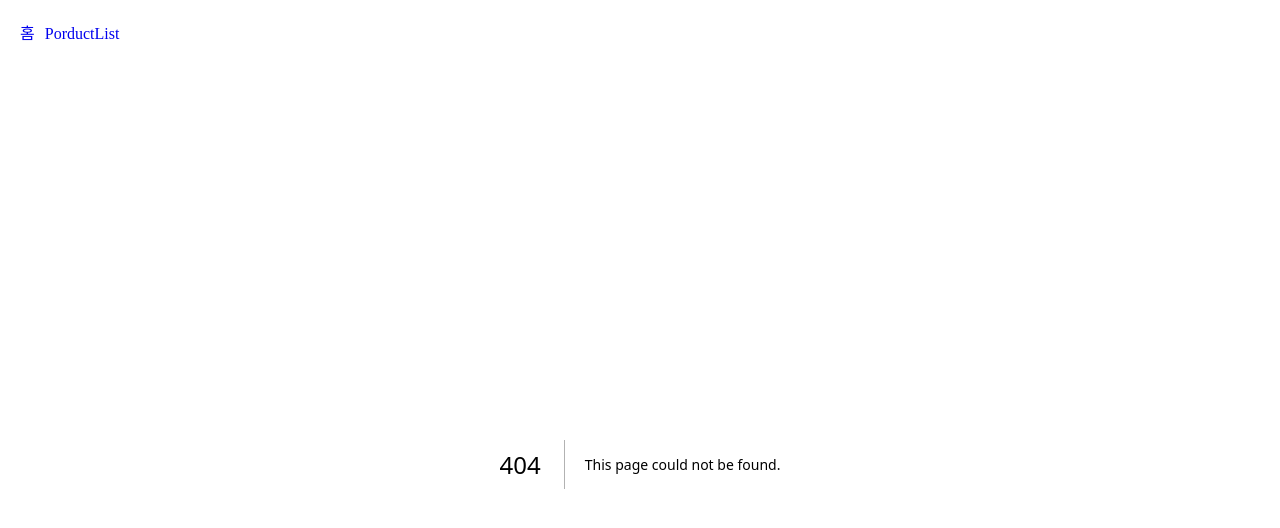
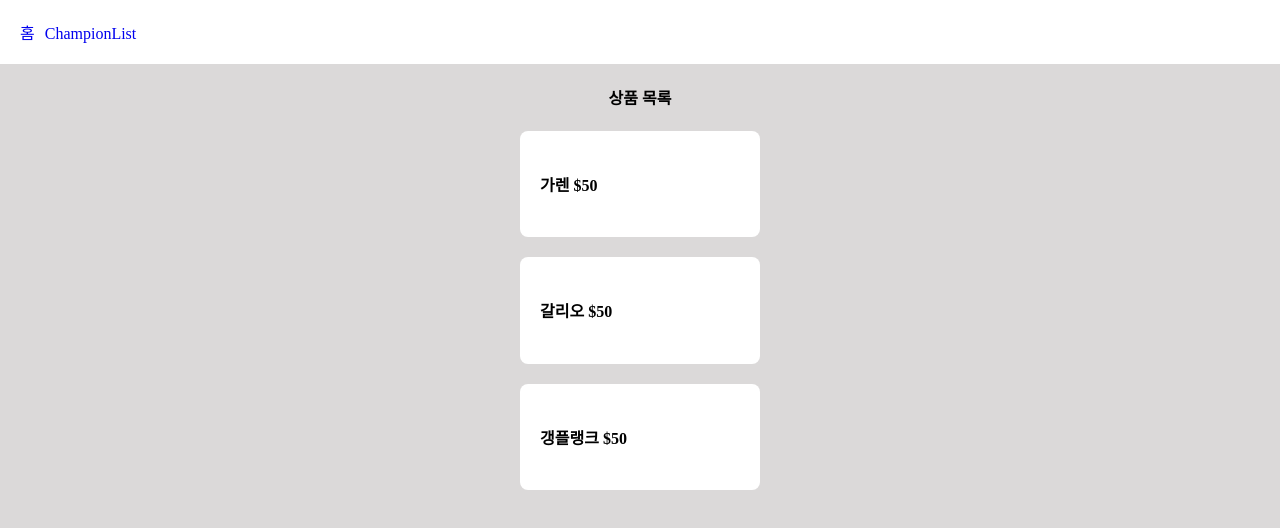
Before and after one commit to guno517/next-board, a Next.js app: page /championlist in a window 1280 px wide. Before the commit this address had no page. Shown: the top 528 px of the page. Built offline with nearby package versions, Linux system fonts and the light colour scheme.

Commit message:
가갈갱 더미 데이터

```diff
--- /dev/null
+++ b/app/championlist/champion/page.js
@@ -0,0 +1,5 @@
+import React from 'react';
+
+export default function Champion() {
+  return <div>Champion Detail Page</div>;
+}
--- /dev/null
+++ b/app/championlist/page.js
@@ -0,0 +1,15 @@
+import React from 'react';
+
+export default function ChampionList() {
+  const champions = ['가렌', '갈리오', '갱플랭크'];
+  return (
+    <div>
+      <h4 className="title">상품 목록</h4>
+      {champions.map((champ, idx) => (
+        <div key={idx} className="champ">
+          <h4>{champ} $50</h4>
+        </div>
+      ))}
+    </div>
+  );
+}
--- a/app/globals.css
+++ b/app/globals.css
@@ -13,7 +13,7 @@ body{
   text-align: center;
 }
 
-.food{
+.champ{
   margin: 20px auto;
   width: 200px;
   background: white;
--- a/app/layout.js
+++ b/app/layout.js
@@ -15,7 +15,7 @@ export default function RootLayout({ children }) {
       <body>
         <div className="navbar">
           <Link href="/">홈</Link>
-          <Link href="/productList">PorductList</Link>
+          <Link href="/championlist">ChampionList</Link>
         </div>
         {children}
       </body>
--- a/app/productList/product/page.js
+++ /dev/null
@@ -1,5 +0,0 @@
-import React from 'react';
-
-export default function Product() {
-  return <div>Product Detail Page</div>;
-}
```
Also changed, not shown: app/productList/page.js (deleted, +0 -19 lines).
